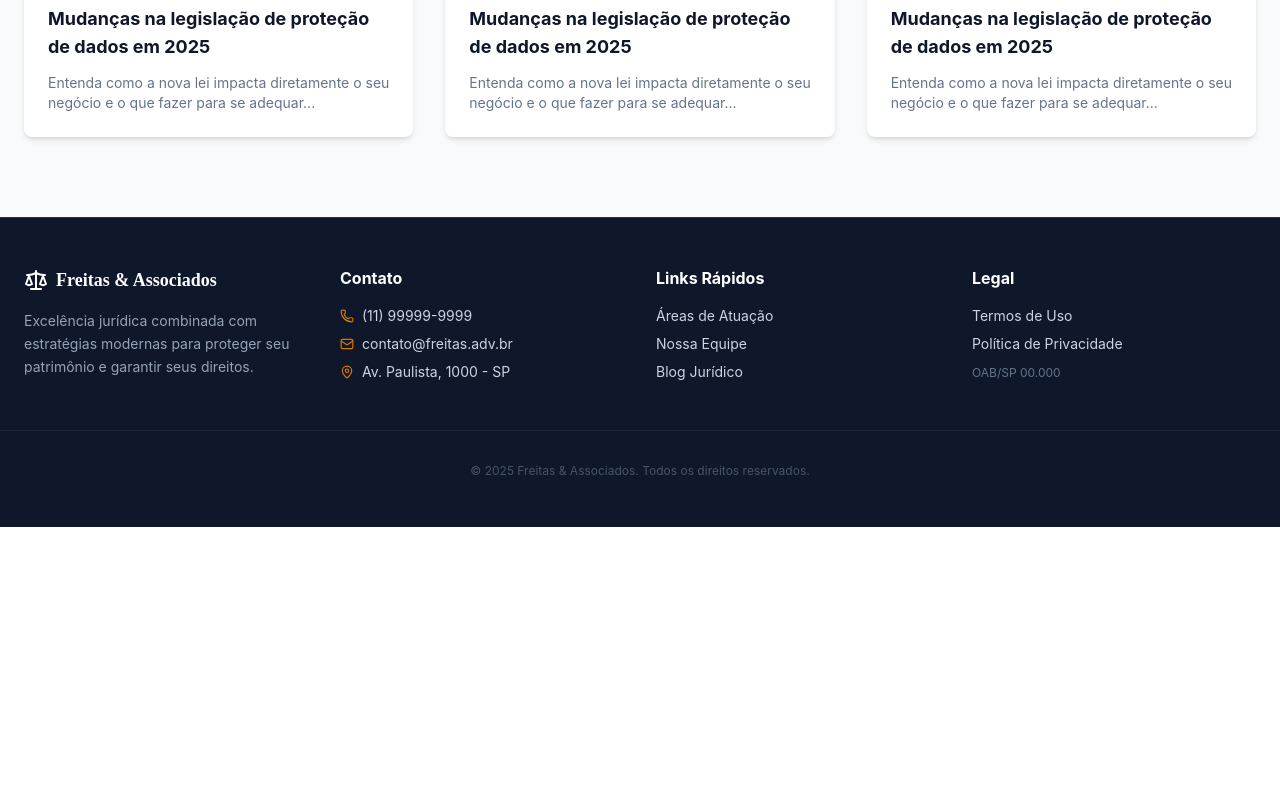
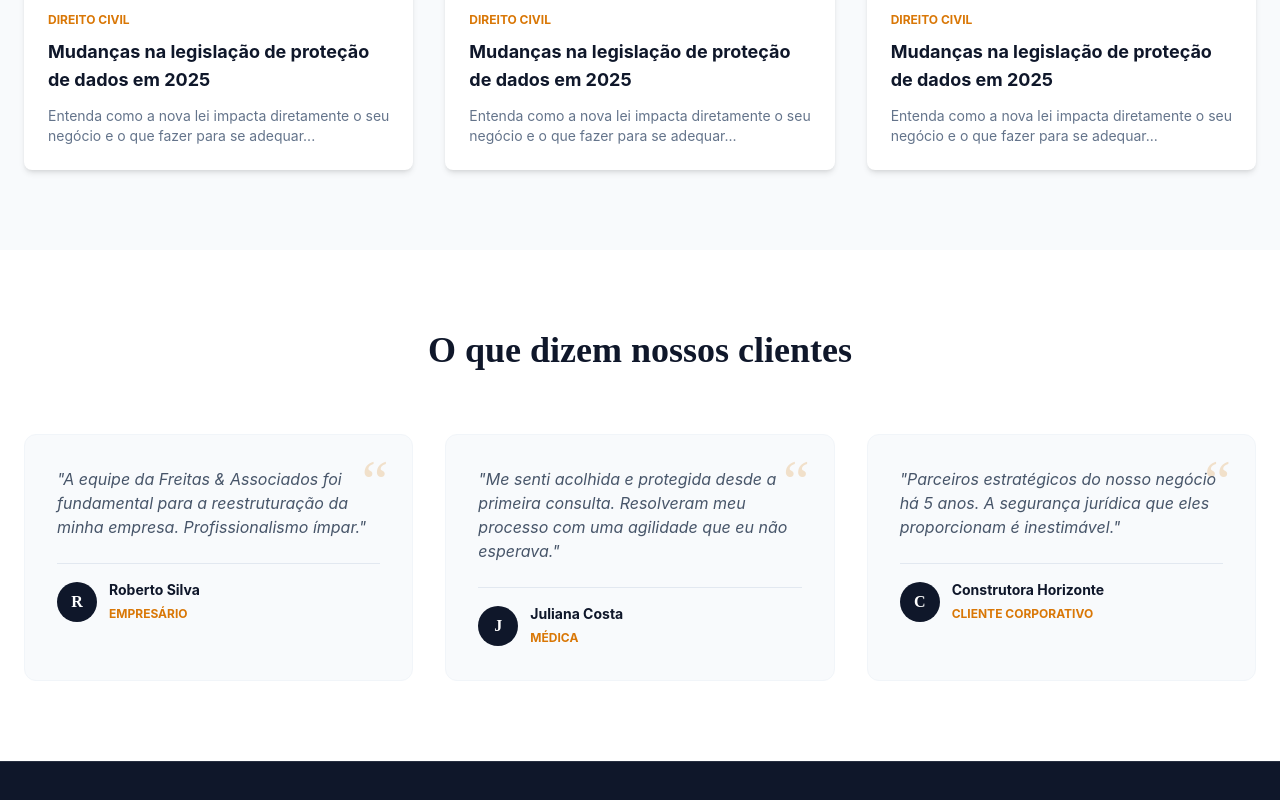
Before and after one commit to MarianaFreitas02/landing-advocacia, a React (Vite) app: page / in a window 1280 px wide. Shown: the part 1996-2796 px from the top of the page. Before the commit the page ends 2523 px from the top, so only its background shows below. Built offline with nearby package versions, Linux system fonts and the light colour scheme.

Commit message:
feat: implementando layout completo da página Sobre com história e equipe

```diff
--- a/src/App.jsx
+++ b/src/App.jsx
@@ -2,6 +2,7 @@ import React from 'react';
 import { BrowserRouter as Router, Routes, Route } from 'react-router-dom';
 import Navbar from './components/Navbar';
 import Footer from './components/Footer';
+import NotFound from './pages/NotFound';
 
 // IMPORTAR AS PÁGINAS REAIS
 import Home from './pages/Home';
@@ -20,6 +21,11 @@ function App() {
   return (
     <Router>
       <div className="font-sans text-slate-800 bg-slate-50 min-h-screen flex flex-col">
+        {/* TOP BAR - Aviso Superior */}
+        <div className="bg-primary text-slate-300 text-xs py-2 px-6 text-center md:text-right border-b border-white/10 hidden md:block">
+            <span className="mr-4">Horário de atendimento: Seg a Sex, das 09h às 18h</span>
+            <span className="font-bold text-gold">Plantão Urgente: (11) 99999-9999</span>
+        </div>
         <Navbar />
 
         <Routes>
@@ -27,6 +33,7 @@ function App() {
           <Route path="/atuacao" element={<Atuacao />} />
           <Route path="/sobre" element={<Sobre />} /> {/* <--- Rota real */}
           <Route path="/contato" element={<EmBreve title="Entre em Contato" />} />
+          <Route path="*" element={<NotFound />} />
         </Routes>
 
         <Footer />
--- /dev/null
+++ b/src/components/ScrollToTop.jsx
@@ -0,0 +1,43 @@
+import React, { useState, useEffect } from 'react';
+import { ArrowUp } from 'lucide-react';
+
+const ScrollToTop = () => {
+  const [isVisible, setIsVisible] = useState(false);
+
+  // Mostrar botão apenas quando rolar 300px para baixo
+  useEffect(() => {
+    const toggleVisibility = () => {
+      if (window.scrollY > 300) {
+        setIsVisible(true);
+      } else {
+        setIsVisible(false);
+      }
+    };
+
+    window.addEventListener("scroll", toggleVisibility);
+    return () => window.removeEventListener("scroll", toggleVisibility);
+  }, []);
+
+  const scrollToTop = () => {
+    window.scrollTo({
+      top: 0,
+      behavior: "smooth"
+    });
+  };
+
+  return (
+    <>
+      {isVisible && (
+        <button
+          onClick={scrollToTop}
+          className="fixed bottom-6 left-6 bg-primary text-white p-3 rounded-lg shadow-lg hover:bg-slate-800 transition-all z-40 animate-bounce-slow"
+          title="Voltar ao Topo"
+        >
+          <ArrowUp size={24} />
+        </button>
+      )}
+    </>
+  );
+};
+
+export default ScrollToTop;
--- a/src/pages/Home.jsx
+++ b/src/pages/Home.jsx
@@ -119,6 +119,42 @@ const Home = () => {
             </div>
         </div>
       </section>
+      {/* --- DEPOIMENTOS (NOVO) --- */}
+      <section className="py-20 px-6 bg-white relative overflow-hidden">
+        {/* Elemento decorativo de fundo */}
+        <div className="absolute top-0 right-0 w-64 h-64 bg-gold/10 rounded-full blur-3xl -z-10"></div>
+
+        <div className="max-w-7xl mx-auto">
+            <h2 className="text-3xl md:text-4xl font-serif font-bold text-primary text-center mb-16">
+                O que dizem nossos clientes
+            </h2>
+
+            <div className="grid md:grid-cols-3 gap-8">
+                {[
+                    { nome: "Roberto Silva", cargo: "Empresário", texto: "A equipe da Freitas & Associados foi fundamental para a reestruturação da minha empresa. Profissionalismo ímpar." },
+                    { nome: "Juliana Costa", cargo: "Médica", texto: "Me senti acolhida e protegida desde a primeira consulta. Resolveram meu processo com uma agilidade que eu não esperava." },
+                    { nome: "Construtora Horizonte", cargo: "Cliente Corporativo", texto: "Parceiros estratégicos do nosso negócio há 5 anos. A segurança jurídica que eles proporcionam é inestimável." }
+                ].map((item, i) => (
+                    <div key={i} className="bg-slate-50 p-8 rounded-xl border border-slate-100 relative hover:shadow-lg transition duration-300">
+                        {/* Ícone de Aspas Gigante */}
+                        <div className="absolute top-4 right-6 text-6xl text-gold/20 font-serif leading-none">“</div>
+
+                        <p className="text-slate-600 italic mb-6 relative z-10">"{item.texto}"</p>
+
+                        <div className="flex items-center gap-3 border-t border-slate-200 pt-4">
+                            <div className="w-10 h-10 bg-primary text-white rounded-full flex items-center justify-center font-bold font-serif">
+                                {item.nome[0]}
+                            </div>
+                            <div>
+                                <h4 className="font-bold text-primary text-sm">{item.nome}</h4>
+                                <span className="text-xs text-gold font-bold uppercase">{item.cargo}</span>
+                            </div>
+                        </div>
+                    </div>
+                ))}
+            </div>
+        </div>
+      </section>
     </div>
   );
 };
--- /dev/null
+++ b/src/pages/NotFound.jsx
@@ -0,0 +1,23 @@
+import React from 'react';
+import { Link } from 'react-router-dom';
+import { FileQuestion, ArrowLeft } from 'lucide-react';
+
+const NotFound = () => {
+  return (
+    <div className="min-h-[80vh] flex flex-col items-center justify-center text-center px-6 pt-20">
+      <div className="bg-slate-100 p-6 rounded-full mb-6">
+        <FileQuestion size={64} className="text-primary" />
+      </div>
+      <h1 className="text-6xl font-serif font-bold text-primary mb-2">404</h1>
+      <h2 className="text-2xl font-bold text-slate-700 mb-4">Página não encontrada</h2>
+      <p className="text-slate-500 max-w-md mb-8">
+        Parece que o documento ou a página que você está procurando não existe ou foi movida.
+      </p>
+      <Link to="/" className="px-8 py-3 bg-primary text-white rounded-lg hover:bg-slate-800 transition flex items-center gap-2 font-bold">
+        <ArrowLeft size={20} /> Voltar ao Início
+      </Link>
+    </div>
+  );
+};
+
+export default NotFound;
```
